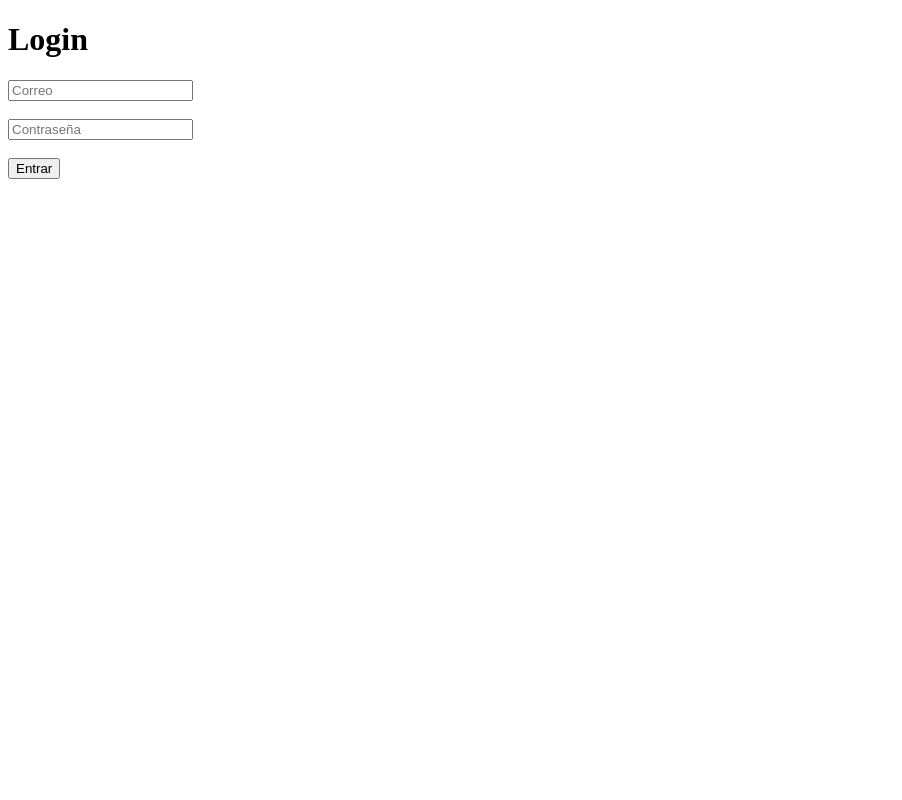
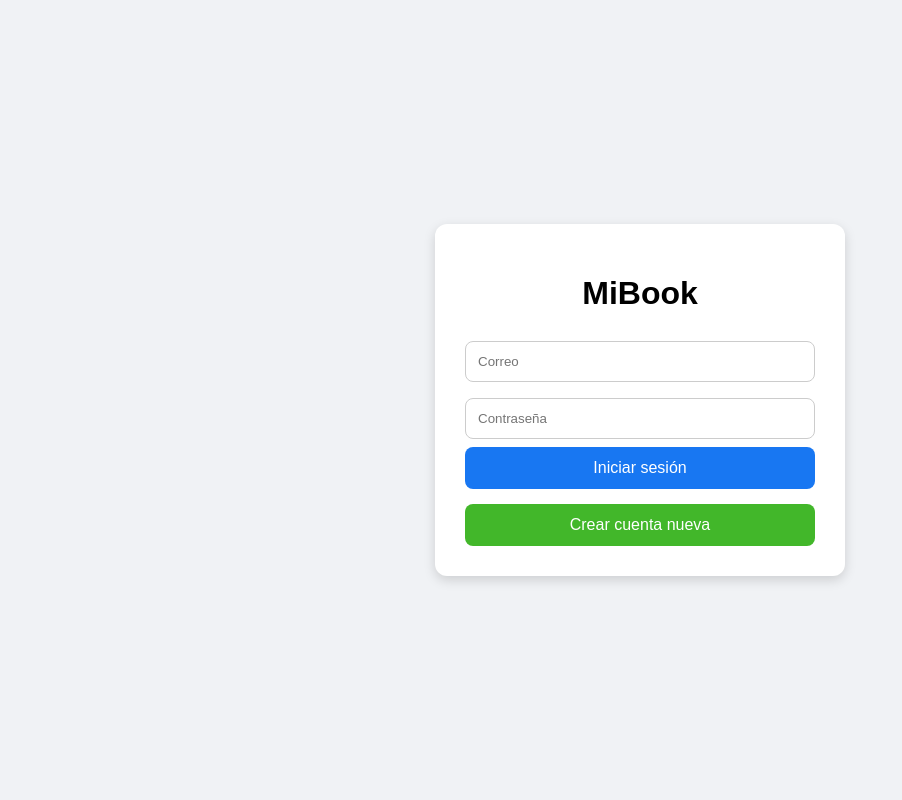
Before and after one commit to deleongalindo24-lgtm/mibook, a Flask app: page /login in a window 1280 px wide. Shown: the whole page, without its empty margins (0-902 px from the left). Run offline with Flask 3, Linux system fonts and the light colour scheme.

Commit message:
Update login.html

```diff
--- a/templates/login.html
+++ b/templates/login.html
@@ -1,19 +1,76 @@
 <!DOCTYPE html>
-<html>
+<html lang="es">
 <head>
-    <title>Iniciar sesión</title>
+<meta charset="UTF-8">
+<title>MiBook Login</title>
+
+<style>
+body{
+    font-family:Arial;
+    background:#f0f2f5;
+    display:flex;
+    justify-content:center;
+    align-items:center;
+    height:100vh;
+    margin:0;
+}
+
+.box{
+    background:white;
+    padding:30px;
+    border-radius:12px;
+    width:350px;
+    box-shadow:0 4px 12px rgba(0,0,0,.15);
+    text-align:center;
+}
+
+input{
+    width:100%;
+    padding:12px;
+    margin:8px 0;
+    border-radius:8px;
+    border:1px solid #ccc;
+    box-sizing:border-box;
+}
+
+button{
+    width:100%;
+    padding:12px;
+    background:#1877f2;
+    color:white;
+    border:none;
+    border-radius:8px;
+    font-size:16px;
+    cursor:pointer;
+}
+
+.register-btn{
+    display:block;
+    margin-top:15px;
+    background:#42b72a;
+    color:white;
+    padding:12px;
+    border-radius:8px;
+    text-decoration:none;
+}
+</style>
 </head>
 <body>
 
-<h1>Login</h1>
+<div class="box">
+    <h1>MiBook</h1>
 
-<input type="text" placeholder="Correo">
-<br><br>
+    <form method="POST">
+        <input type="email" name="email" placeholder="Correo" required>
+        <input type="password" name="password" placeholder="Contraseña" required>
+        <button type="submit">Iniciar sesión</button>
+    </form>
 
-<input type="password" placeholder="Contraseña">
-<br><br>
+    <a href="/register" class="register-btn">
+        Crear cuenta nueva
+    </a>
 
-<button>Entrar</button>
+</div>
 
 </body>
 </html>
```
